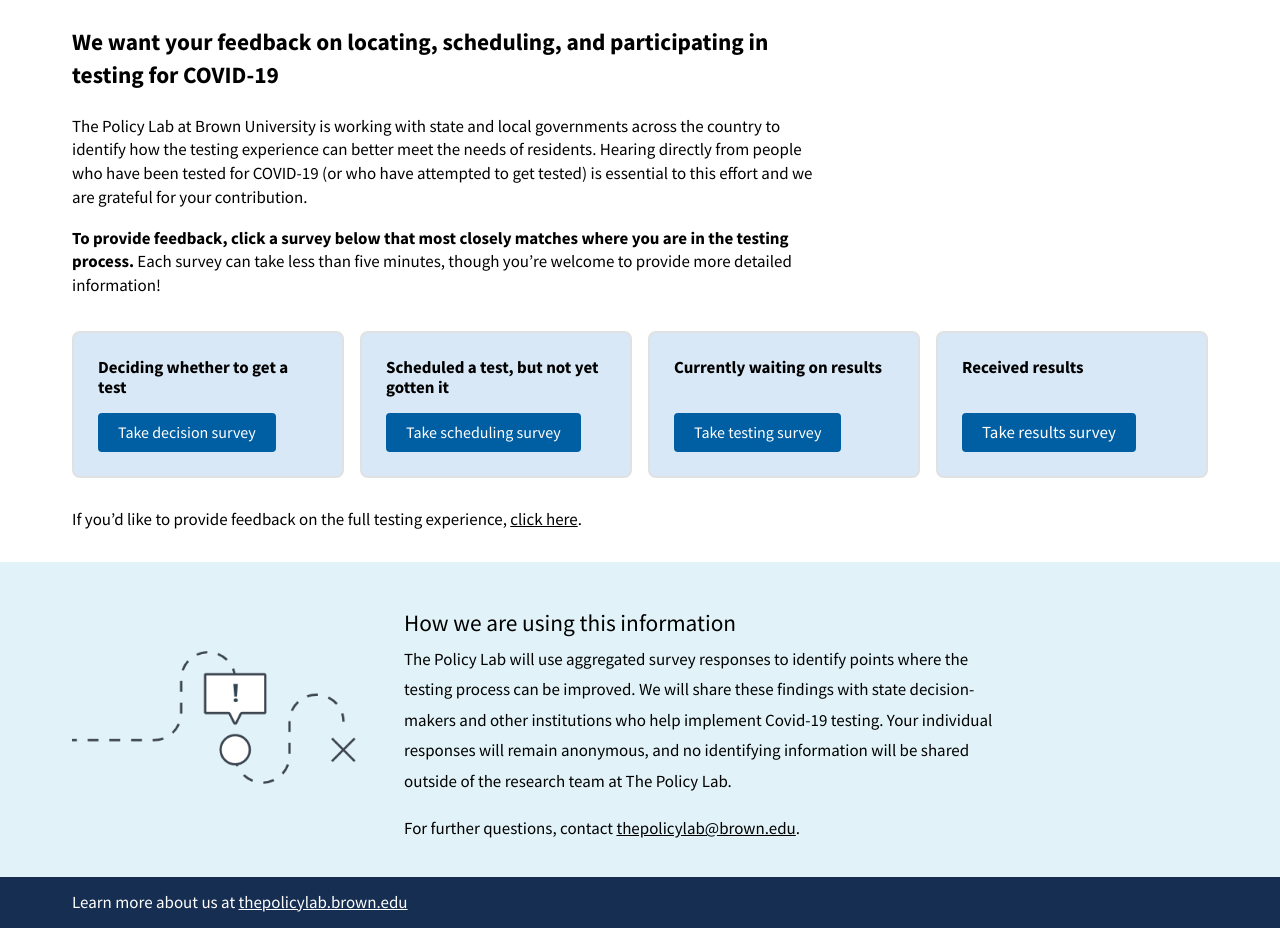
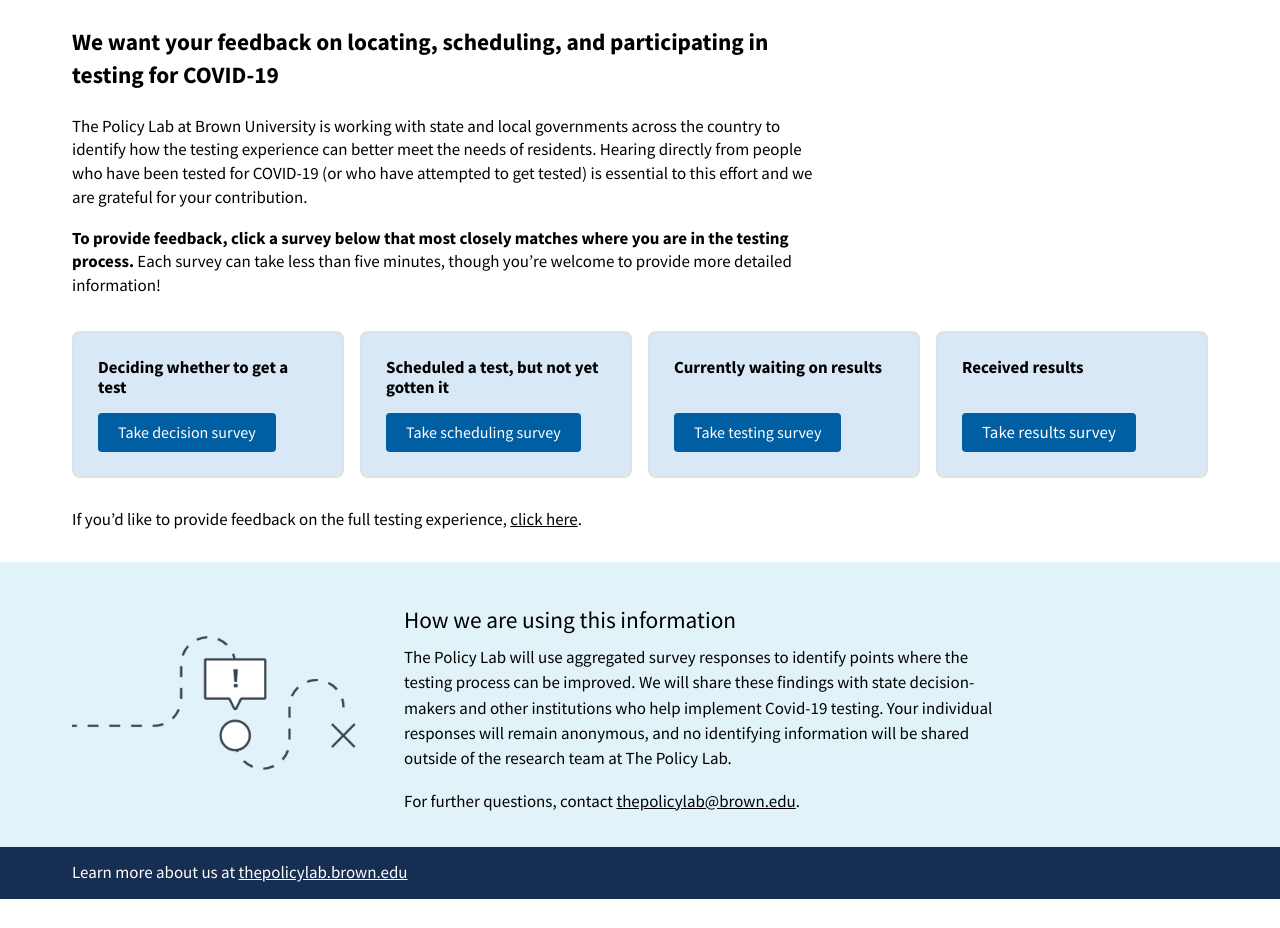
Before and after one commit to thepolicylab/covid-testing-feedback, a website: page index.html in a window 1280 px wide. Shown: the part 302-1230 px from the top of the page. After the commit the page ends 1201 px from the top, so only its background shows below. Drawn offline with Linux system fonts and the light colour scheme.

Commit message:
line height in bottom section

```diff
--- a/index.html
+++ b/index.html
@@ -102,8 +102,8 @@
             <div class="tablet:grid-col-3 text-black">
                 <img src="assets/images/footer-comments-icon@2x.png">
             </div>
-            <div class="tablet:grid-col-7 tablet:padding-left-6 text-black line-height-serif-6 line-height-sans-4">
-                <p class="font-sans-lg text-semibold margin-bottom-0">
+            <div class="tablet:grid-col-7 tablet:padding-left-6 text-black line-height-sans-5">
+                <p class="font-sans-lg text-semibold margin-bottom-1">
                     How we are using this information
                 </p>
                 <p class="font-body-sm margin-top-0">
```
